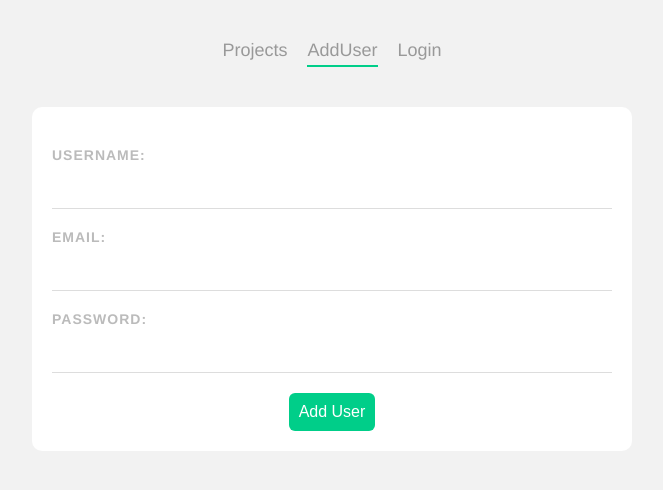
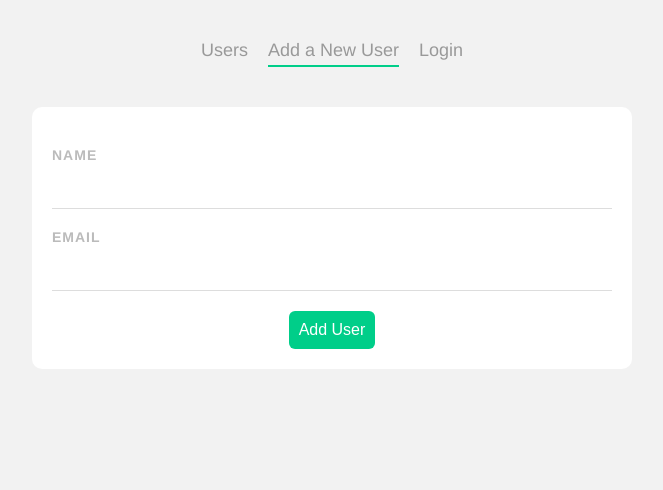
Before and after one commit to NeginSal/Vue-CRUD, a Vue app: page /add in a window 1280 px wide. Shown: the top 490 px of the page, without its empty margins (308-971 px from the left). Built offline with nearby package versions, Linux system fonts and the light colour scheme.

Commit message:
add components

```diff
--- a/db.json
+++ b/db.json
@@ -1,19 +1,50 @@
 {
-    "users":[
-        {
-            "email": "jake@jake.jake",
-            "token": "jwt.token.here",
-            "username": "jake",
-            "bio": "I work at statefarm",
-            "image": null
-        },
-        {
-            "email": "jake@jake.jake",
-            "token": "jwt.token.here",
-            "username": "jake",
-            "bio": "I work at statefarm",
-            "image": null
+  "users": [
+    {
+      "id": 2,
+      "name": "Ervin Howellhgkhk",
+      "username": "Antonettejkj",
+      "email": "Shanna@melissa.tv",
+      "address": {
+        "street": "Victor Plains",
+        "suite": "Suite 879",
+        "city": "Wisokyburgh",
+        "zipcode": "90566-7771",
+        "geo": {
+          "lat": "-43.9509",
+          "lng": "-34.4618"
         }
-
-    ]
+      },
+      "phone": "010-692-6593 x09125",
+      "website": "anastasia.net",
+      "company": {
+        "name": "Deckow-Crist",
+        "catchPhrase": "Proactive didactic contingency",
+        "bs": "synergize scalable supply-chains"
+      }
+    },
+    {
+      "id": 3,
+      "name": "Clementine Bauch",
+      "username": "Samantha",
+      "email": "Nathan@yesenia.net",
+      "address": {
+        "street": "Douglas Extension",
+        "suite": "Suite 847",
+        "city": "McKenziehaven",
+        "zipcode": "59590-4157",
+        "geo": {
+          "lat": "-68.6102",
+          "lng": "-47.0653"
+        }
+      },
+      "phone": "1-463-123-4447",
+      "website": "ramiro.info",
+      "company": {
+        "name": "Romaguera-Jacobson",
+        "catchPhrase": "Face to face bifurcated interface",
+        "bs": "e-enable strategic applications"
+      }
+    }
+  ]
 }
--- a/package.json
+++ b/package.json
@@ -10,6 +10,7 @@
     "core-js": "^3.6.5",
     "json-server": "^0.17.0",
     "vue": "^3.0.0",
+    "vue-axios": "^3.4.1",
     "vue-router": "^4.0.0-0"
   },
   "devDependencies": {
--- a/src/components/Navbar.vue
+++ b/src/components/Navbar.vue
@@ -1,7 +1,7 @@
 <template>
   <nav class="main-nav">
-    <router-link :to="{ name: 'Home' }">Projects</router-link>
-    <router-link :to="{ name: 'AddUser' }">AddUser</router-link>
+    <router-link :to="{ name: 'Home' }">Users</router-link>
+    <router-link :to="{ name: 'AddUser' }">Add a New User</router-link>
     <router-link :to="{ name: 'Login' }">Login</router-link>
   </nav>
 </template>
--- a/src/components/SingleUser.vue
+++ b/src/components/SingleUser.vue
@@ -1,16 +1,17 @@
 <template>
-  <div class="users">
+  <div class="project">
     <div class="actions">
-      <h3 @click="showDetails = !showDetails">{{ user.username }}</h3>
+      <h3 @click="showDetails = !showDetails">{{ user.name }}</h3>
       <div class="icons">
-        <span class="material-icons">edit</span>
-
-        <span @click="deleteUser" class="material-icons">delete</span>
+        <router-link :to="{ name: 'EditUser', params: { id: user.id } }">
+          <span class="material-icons">edit</span>
+        </router-link>
+        <span @click="deleteProject" class="material-icons">delete</span>
       </div>
     </div>
-    <div v-if="showDetails">
+    <div v-if="showDetails" class="details">
+      <p>{{ user.username }}</p>
       <p>{{ user.email }}</p>
-      <!-- <p>{{ user.bio }}</p> -->
     </div>
   </div>
 </template>
@@ -21,28 +22,26 @@ export default {
   data() {
     return {
       showDetails: false,
-      uri:'http://localhost:3000/users'+this.user.id
+      uri: "http://localhost:3000/users/" + this.user.id,
     };
   },
   methods: {
-    deleteUser() {
-      fetch(this.uri,{methods:'DELETE'})
-      .then(()=>this.$emit('delete',this.user.id))
-      .catch(err=>console.log(err))
+    deleteProject() {
+      fetch(this.uri, { method: "DELETE" })
+        .then(() => this.$emit("delete", this.user.id))
+        .catch((err) => console.log(err));
     },
   },
 };
 </script>
 
-
 <style scoped>
-.users {
+.project {
   margin: 20px auto;
   background: white;
   padding: 10px 20px;
   border-radius: 4px;
   box-shadow: 1px 2px 3px rgba(0, 0, 0, 0.05);
-  border-left: 4px solid #e90074;
 }
 h3 {
   cursor: pointer;
@@ -61,4 +60,6 @@ h3 {
 .material-icons:hover {
   color: #777;
 }
+
+
 </style>
--- a/src/router/index.js
+++ b/src/router/index.js
@@ -1,6 +1,7 @@
 import { createRouter, createWebHistory } from 'vue-router'
 import Home from '../views/Home.vue'
 import AddUser from '../views/AddUser.vue'
+import EditUser from '../views/EditUser.vue'
 import Login from '../views/Login.vue'
 
 
@@ -16,11 +17,16 @@ const routes = [
     component: AddUser
   },
   {
+    path: '/users/:id',
+    name: 'EditUser',
+    component: EditUser,
+    props:true
+  },
+  {
     path: '/login',
     name: 'Login',
-    component:Login
+    component: Login,
   },
-
 
 ]
 
--- a/src/views/AddUser.vue
+++ b/src/views/AddUser.vue
@@ -1,11 +1,11 @@
 <template>
   <form @submit.prevent="handleSubmit">
-    <label>UserName:</label>
-    <input type="text" required v-model="username" />
-    <label>Email:</label>
+    <label>Name</label>
+    <input type="text" required v-model="name" />
+    <div v-if="NameError" class="error">{{ NameError }}</div>
+    <label>Email</label>
     <input required v-model="email" />
-    <label>Password:</label>
-    <input type="password" required v-model="password" />
+    <div v-if="EmailError" class="error">{{ EmailError }}</div>
     <button>Add User</button>
   </form>
 </template>
@@ -14,18 +14,29 @@
 export default {
   data() {
     return {
-      username: "",
+      name: "",
       email: "",
-      password:""
+      NameError: "",
+      EmailError: "",
     };
   },
   methods: {
     handleSubmit() {
+      if (!this.NameError && !this.EmailError) {
+        this.NameError =
+          this.name.length > 3
+            ? ""
+            : ".نام وارد شده باید حداقل ۳ حرف داشته باشد";
+        this.EmailError =
+          this.email.length > 5
+            ? ""
+            : ".ایمیل وارد شده باید حداقل ۵ حرف داشته باشد";
+      } else {
         let user = {
-        username: this.username,
+          name: this.name,
           email: this.email,
-        password:this.password
         };
+
         fetch("http://localhost:3000/users", {
           method: "POST",
           headers: { "Content-Type": "application/json" },
@@ -35,6 +46,7 @@ export default {
             this.$router.push("/");
           })
           .catch((err) => console.log(err));
+      }
     },
   },
 };
@@ -62,13 +74,6 @@ input {
   width: 100%;
   box-sizing: border-box;
 }
-textarea {
-  border: 1px solid #ddd;
-  padding: 10px;
-  width: 100%;
-  box-sizing: border-box;
-  height: 100px;
-}
 form button {
   display: block;
   margin: 20px auto 0;
@@ -79,4 +84,10 @@ form button {
   border-radius: 6px;
   font-size: 16px;
 }
+.error {
+  color: red;
+  margin-top: 10px;
+  font-size: 0.8em;
+  font-weight: bold;
+}
 </style>
--- /dev/null
+++ b/src/views/EditUser.vue
@@ -0,0 +1,55 @@
+<template>
+  <form @submit.prevent="handleSubmit">
+    <label>name</label>
+    <input type="text" v-model="name" required />
+    <label>username</label>
+    <input v-model="username" required />
+    <label>email</label>
+    <input v-model="email" required />
+    <button>Update User</button>
+  </form>
+</template>
+
+<script>
+export default {
+  props: ["id"],
+  data() {
+    return {
+      uri: "http://localhost:3000/users/" + this.id,
+      name: "",
+      username: "",
+      email: ""
+    };
+  },
+  mounted() {
+    fetch(this.uri)
+      .then((res) => res.json())
+      .then((data) => {
+        this.name = data.name;
+        this.username = data.username;
+        this.email = data.email;
+      })
+      .catch((err) => console.log(err));
+  },
+  methods: {
+    handleSubmit() {
+      fetch(this.uri, {
+        method: "PATCH",
+        headers: { "Content-Type": "application/json" },
+        body: JSON.stringify({
+          name: this.name,
+          username: this.username,
+          email: this.email,
+        }),
+      })
+        .then(() => {
+          this.$router.push("/");
+        })
+        .catch((err) => console.log(err));
+    },
+  },
+};
+</script>
+
+<style>
+</style>
--- a/src/views/Home.vue
+++ b/src/views/Home.vue
@@ -1,7 +1,7 @@
 <template>
   <div class="home">
     <div v-if="users.length">
-      <div v-for="user in users" :key="user.token">
+      <div v-for="user in users" :key="user.id">
         <SingleUser :user="user" @delete="handleDelete" />
       </div>
     </div>
@@ -9,12 +9,10 @@
 </template>
 
 <script>
-import SingleUser from "../components/SingleUser";
+import SingleUser from "../components/SingleUser.vue";
 export default {
   name: "Home",
-  components: {
-    SingleUser,
-  },
+  components: { SingleUser },
   data() {
     return {
       users: [],
@@ -24,7 +22,7 @@ export default {
     fetch("http://localhost:3000/users")
       .then((res) => res.json())
       .then((data) => (this.users = data))
-      .catch((err) => console.log(err.message));
+      .catch((err) => console.log(err));
   },
   methods: {
     handleDelete(id) {
--- a/src/views/Login.vue
+++ b/src/views/Login.vue
@@ -1,10 +1,10 @@
 <template>
-  <form @submit.prevent="handleSubmit">
+  <form>
+    <label>Name:</label>
+    <input type="text" required v-model="name" />
     <label>Email:</label>
     <input required v-model="email" />
-    <label>Password:</label>
-    <input type="password" required v-model="password" />
-    <button>Add User</button>
+    <button @click="login">Add Project</button>
   </form>
 </template>
 
@@ -12,25 +12,13 @@
 export default {
   data() {
     return {
+      name: "",
       email: "",
-      password:""
     };
   },
   methods: {
-    handleSubmit() {
-      let user = {
-        email: this.email,
-        password:this.password
-      };
-      fetch("http://localhost:3000/users", {
-        method: "POST",
-        headers: { "Content-Type": "application/json" },
-        body: JSON.stringify(user),
-      })
-        .then(() => {
-          this.$router.push("/");
-        })
-        .catch((err) => console.log(err));
+    login() {
+      this.$router.push("/");
     },
   },
 };
@@ -58,13 +46,7 @@ input {
   width: 100%;
   box-sizing: border-box;
 }
-textarea {
-  border: 1px solid #ddd;
-  padding: 10px;
-  width: 100%;
-  box-sizing: border-box;
-  height: 100px;
-}
+
 form button {
   display: block;
   margin: 20px auto 0;
```
Also changed, not shown: src/App.vue (+5 -5 lines), 1 other file (tests, documents, lock files or other folders). Lines whose indentation alone changed are shown as unchanged.
